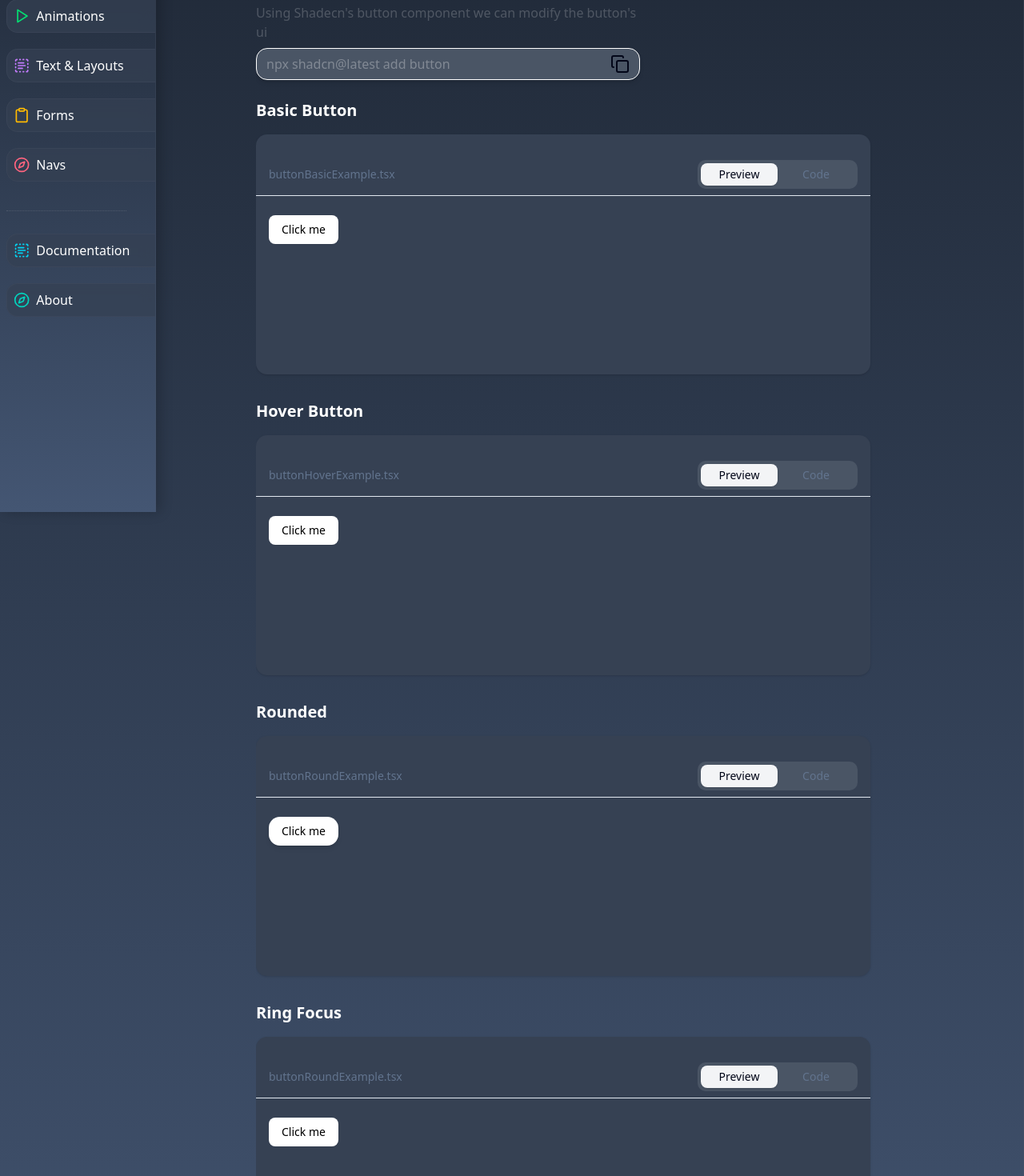
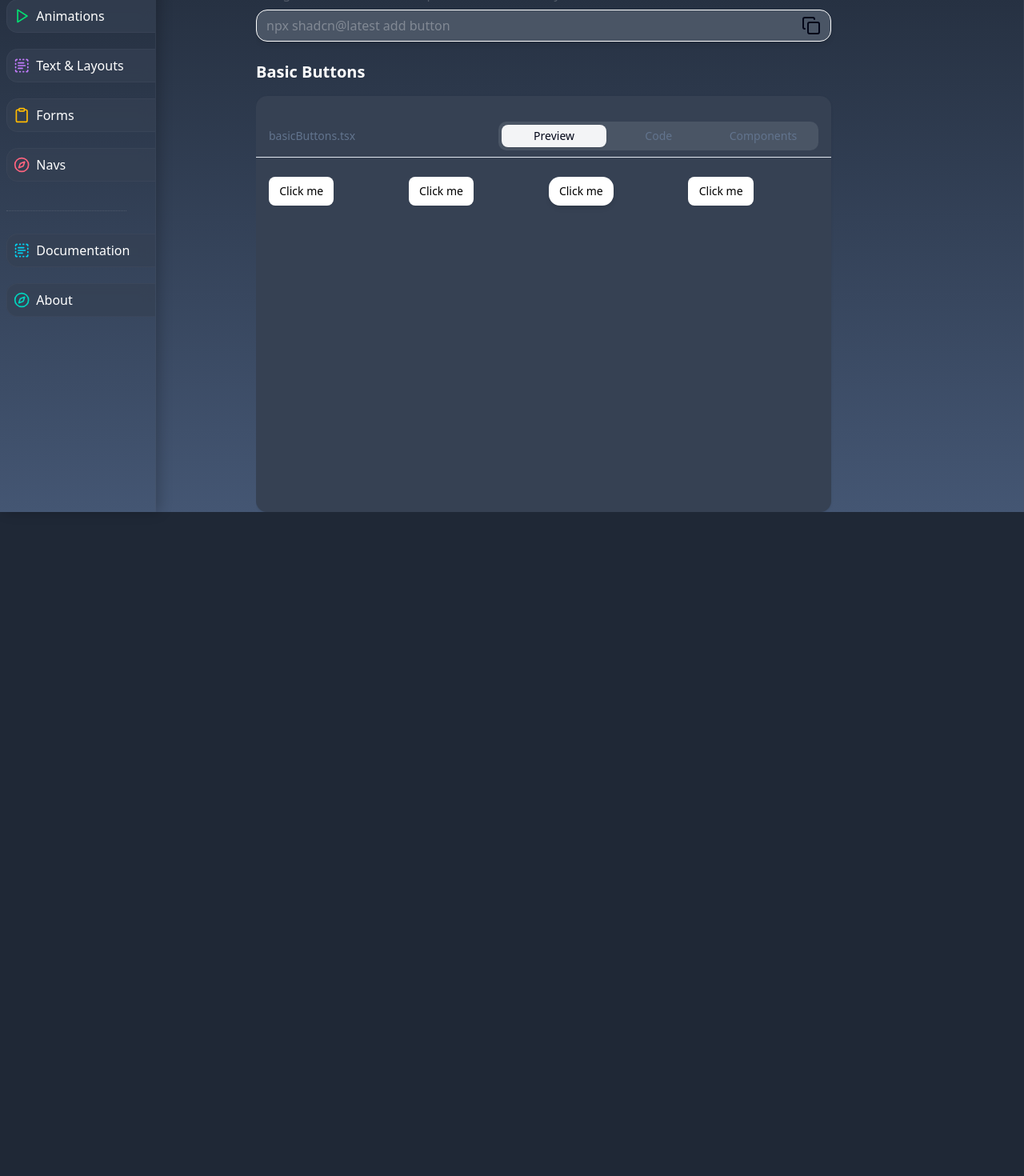
Before and after one commit to AlessandroB1298/envora, a Next.js app: page /dashboard/buttons in a window 1280 px wide. Shown: the part 160-1630 px from the top of the page at 80% size. After the commit the page ends 800 px from the top, so only its background shows below. Built offline with nearby package versions, Linux system fonts and the light colour scheme.

Commit message:
changed button layout and added a new section for action buttons

```diff
--- /dev/null
+++ b/app/components/buttons/buttons.tsx
@@ -0,0 +1,38 @@
+
+import { Button } from "../button";
+
+
+export const BasicButton = () => {
+
+  return (
+    <Button className="bg-white w-1/2 text-black hover:bg-gray-300">
+      Click me
+    </Button>
+
+  )
+}
+
+export const HoverButton = () => {
+  return (
+    <Button className="bg-white w-1/2 text-black hover:bg-gray-300 duration-100 transition ease-in hover:translate-y-2">
+      Click me
+    </Button>
+
+  )
+}
+
+export const RoundedButton = () => {
+  return (
+    <Button className="bg-white w-1/2 text-black hover:bg-gray-300 rounded-xl shadow-md">
+      Click me
+    </Button>
+  )
+}
+
+export const RingButton = () => {
+  return (
+    <Button className=" text-black w-1/2 bg-white hover:bg-gray-200 focus:ring-2 focus:ring-gray-900 focus:ring-opacity-50 focus:ring-offset-2">
+      Click me
+    </Button>
+  )
+}
--- a/app/components/code-preview.tsx
+++ b/app/components/code-preview.tsx
@@ -31,7 +31,7 @@ export function CodePreview({
   className,
   language = "tsx",
   children,
-  size = "200px",
+  size = "300px",
 }: CodePreviewProps) {
   const [activeTab, setActiveTab] = useState<string>("preview");
 
@@ -127,6 +127,7 @@ export function CodePreview({
                   background: "transparent",
                   margin: 0,
                   width: `full`,
+                  zIndex: "100"
                 }}
                 showLineNumbers
               >
--- a/app/components/text/buttons.ts
+++ b/app/components/text/buttons.ts
@@ -1,21 +1,55 @@
-export const basicButton =
-  "import Button fron '@/app/components/button'" +
-  "\n" +
-  "<Button className=' bg-white text-black hover:bg-gray-300'>Click me</Button>";
 
-export const hoverButton =
-  "import Button fron '@/app/components/button'" +
-  "\n" +
-  "<Button className='bg-white text-black hover:bg-gray-300 transform ease-in hover:translate-y-1'>Click me</Button>";
-
-export const roundedButton =
-  "import Button fron '@/app/components/button'" +
-  "\n" +
-  "<Button className='bg-white text-black hover:bg-gray-300 rounded-xl shadow-md'>Click me</Button>";
+export const buttonText = 'import { Button } from "../button";' + '\n'
+  + '' + '\n'
+  + '' + '\n'
+  + 'export const BasicButton = () => {' + '\n'
+  + '' + '\n'
+  + '  return (' + '\n'
+  + '    <Button className="bg-white w-1/3 text-black hover:bg-gray-300">' + '\n'
+  + '      Click me' + '\n'
+  + '    </Button>' + '\n'
+  + '' + '\n'
+  + '  )' + '\n'
+  + '}' + '\n'
+  + '' + '\n'
+  + 'export const HoverButton = () => {' + '\n'
+  + '  return (' + '\n'
+  + '    <Button className="bg-white w-1/3 text-black hover:bg-gray-300 duration-100 transition ease-in hover:translate-y-2">' + '\n'
+  + '      Click me' + '\n'
+  + '    </Button>' + '\n'
+  + '' + '\n'
+  + '  )' + '\n'
+  + '}' + '\n'
+  + '' + '\n'
+  + 'export const RoundedButton = () => {' + '\n'
+  + '  return (' + '\n'
+  + '    <Button className="bg-white w-1/3 text-black hover:bg-gray-300 rounded-xl shadow-md">' + '\n'
+  + '      Click me' + '\n'
+  + '    </Button>' + '\n'
+  + '  )' + '\n'
+  + '}' + '\n'
+  + '' + '\n'
+  + 'export const RingButton = () => {' + '\n'
+  + '  return (' + '\n'
+  + '    <Button className=" text-black w-1/3 bg-white hover:bg-gray-200 focus:ring-2 focus:ring-gray-900 focus:ring-opacity-50 focus:ring-offset-2">' + '\n'
+  + '      Click me' + '\n'
+  + '    </Button>' + '\n'
+  + '  )' + '\n'
+  + '}'
 
 
-export const RingFocused = 'import { Button } from "../button"' + '\n'
-
-  + '    <Button className=" text-black bg-white hover:bg-gray-200 focus:ring-2 focus:ring-gray-900 focus:ring-opacity-50 focus:ring-offset-2">' + '\n'
-  + '      Click me' + '\n'
-  + '    </Button>' + '\n'
+export const renderButtons = 'export const RenderButtons = () => {' + '\n'
+  + '  return (' + '\n'
+  + '    <section className="grid grid-cols-1 w-full gap-3">' + '\n'
+  + '      <div className="space-y-4">' + '\n'
+  + '        <h2 className="text-xl text-white font-bold">Basic Buttons</h2>' + '\n'
+  + '          <div className="grid grid-cols-3 gap-3">' + '\n'
+  + '            <BasicButton />' + '\n'
+  + '            <HoverButton />' + '\n'
+  + '            <RoundedButton />' + '\n'
+  + '            <RingButton />' + '\n'
+  + '          </div>' + '\n'
+  + '      </div>' + '\n'
+  + '    </section>' + '\n'
+  + '  )' + '\n'
+  + '}'
--- a/app/dashboard/buttons/page.tsx
+++ b/app/dashboard/buttons/page.tsx
@@ -1,22 +1,18 @@
 import { CodePreview } from "@/app/components/code-preview";
-import { Button } from "@/app/components/button";
 import CopyContainer from "@/app/components/copyButtonContainer";
-import { RingFocused } from "@/app/components/text/buttons";
-import {
-  basicButton,
-  hoverButton,
-  roundedButton,
-} from "@/app/components/text/buttons";
+import { buttonText, renderButtons } from "@/app/components/text/buttons";
+import { HoverButton, RoundedButton, RingButton, BasicButton } from "@/app/components/buttons/buttons";
+
 
 export default function Page() {
   return (
-    <div className=" ml-[25vw] overflow-y-auto space-y-6  ">
+    <div className=" ml-[25vw] h-[100vh] overflow-y-auto space-y-6  ">
       <section className=" flex flex-col mt-5">
         <div className="gap-2">
           <h2 className=" text-4xl font-extrabold bg-gradient-to-br from-blue-300 to-white bg-clip-text text-transparent ">
             Buttons
           </h2>
-          <p className="w-1/2 mt-2 text-white opacity-20">
+          <p className="w-3/4 mt-2 text-white opacity-20">
             This page is designed to showcase some basic buttons and their
             properties, using tailwind for styling, however we must first look
             at how we comprise our button component
@@ -26,68 +22,51 @@ export default function Page() {
 
       <section className="mt-5">
         <div className="gap-2">
-          <p className="w-1/2 text-white opacity-20">
+          <p className="w-3/4 text-white opacity-20">
             Using Shadecn{"'s"} button component we can modify the button
             {"'s"} ui
           </p>
         </div>
-        <div className=" w-1/2">
+        <div className=" w-3/4">
           <CopyContainer copyText={"npx shadcn@latest add button"} />
         </div>
       </section>
 
-      <section className="grid grid-cols-1  w-3/4 gap-8">
+      <section className="grid grid-cols-1 w-full gap-3">
         <div className="space-y-4">
-          <h2 className="text-xl text-white font-bold">Basic Button</h2>
+          <h2 className="text-xl text-white font-bold">Basic Buttons</h2>
           <CodePreview
-            className="bg-gray-700 h-[300px]"
-            code={basicButton}
-            fileName="buttonBasicExample.tsx"
+            className="bg-gray-700 h-[65vh]  w-3/4"
+            components={buttonText}
+            code={renderButtons}
+            fileName="basicButtons.tsx"
           >
-            <Button className="bg-white text-black hover:bg-gray-300">
-              Click me
-            </Button>
-          </CodePreview>
-        </div>
+            <div className="grid grid-cols-4 gap-3">
+              <BasicButton />
+              <HoverButton />
+              <RoundedButton />
+              <RingButton />
+            </div>
 
-        <div className="space-y-4">
-          <h2 className="text-xl text-white font-bold">Hover Button</h2>
-          <CodePreview
-            className="bg-gray-700 h-[300px]"
-            code={hoverButton}
-            fileName="buttonHoverExample.tsx"
-          >
-            <Button className="bg-white text-black hover:bg-gray-300 duration-100 transition ease-in hover:translate-y-2">
-              Click me
-            </Button>
-          </CodePreview>
-        </div>
-
-        <div className="space-y-4 ">
-          <h2 className="text-xl text-white font-bold">Rounded</h2>
-          <CodePreview
-            className="bg-gray-700 h-[300px]"
-            code={roundedButton}
-            fileName="buttonRoundExample.tsx"
-          >
-            <Button className="bg-white text-black hover:bg-gray-300 rounded-xl shadow-md">
-              Click me
-            </Button>
           </CodePreview>
         </div>
 
 
+        <div className="space-y-4 mt-10 mb-24">
+          <h2 className="text-xl text-white font-bold">Action Buttons</h2>
+          <CodePreview
+            className="bg-gray-700 h-[65vh]  w-3/4"
+            components={buttonText}
+            code={renderButtons}
+            fileName="basicButtons.tsx"
+          >
+            <div className="grid grid-cols-4 gap-3">
+              <BasicButton />
+              <HoverButton />
+              <RoundedButton />
+              <RingButton />
+            </div>
 
-        <div className="space-y-4 mb-64">
-          <h2 className="text-xl text-white font-bold">Ring Focus</h2>
-          <CodePreview
-            className="bg-gray-700 h-[300px]"
-            code={RingFocused}
-            fileName="buttonRoundExample.tsx"
-          >
-            <Button className=" text-black bg-white hover:bg-gray-200 focus:ring-2 focus:ring-gray-900 focus:ring-opacity-50 focus:ring-offset-2">
-              Click me
-            </Button>
           </CodePreview>
         </div>
 
```
